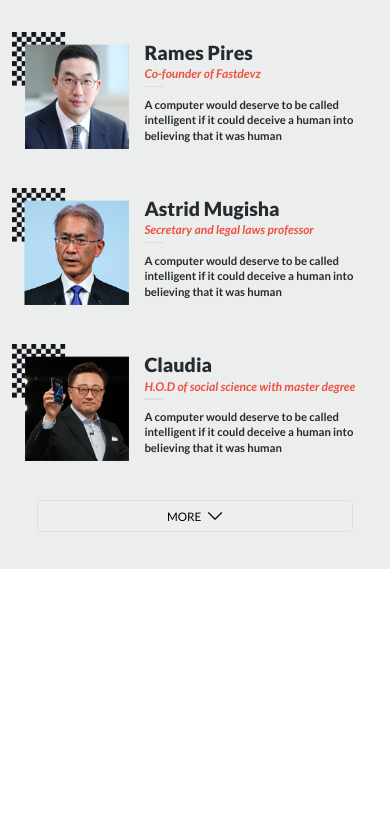
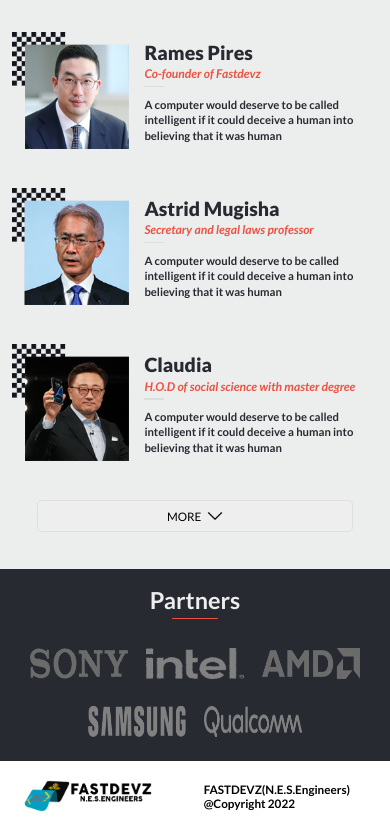
Before and after one commit to soulemanou-software/Capstone--pro--1, a website: page index.html in a window 390 px wide. Shown: the part 1774-2604 px from the top of the page. Before the commit the page ends 2343 px from the top, so only its background shows below. Drawn offline with Linux system fonts and the light colour scheme; a web font is replaced by a local one.

```diff
--- a/home.css
+++ b/home.css
@@ -423,3 +423,71 @@
   line-height: 4vw;
   width: 60vw;
 }
+/*footer section with partners*/
+footer{
+  display:flex;
+  flex-direction: column;
+  justify-content: center;
+  align-items: center;
+  padding: 0%;
+}
+.forter-head{
+  display:flex;
+  flex-direction: column;
+  justify-content: center;
+  align-items: center;
+  padding: 2.6%;
+  color: var(--forground-bg-color);
+  background: var(--bg-color);
+}
+.forter-head> h2{
+  padding: 2% 0% 0% 0%;
+  font-size: 6vw;
+  font-weight: 600;
+  font-family: 'Lato', sans-serif;
+  color: var(--text-color1);
+  text-align: center;
+}
+.forter-head> .line{
+  width: 12vw;
+  margin-top: 1%;
+  margin-bottom: 4%;
+  background-color: var(--text-color);
+  height: 0.35vw;
+  border-radius: 10px;
+}
+.partner-logos{
+  display: flex;
+  justify-content: center;
+  align-items: center;
+  flex-wrap: wrap;
+  gap: 5%;
+  width: 95vw;
+  height: 30vw;
+}
+.partner-logos> img{
+  width: 25vw;
+  height: 8vw;
+}
+.footer-footer{
+  display: flex;
+  flex-direction: row;
+  justify-content: space-between;
+  gap: 5%;
+  align-items: center;
+  width: auto;
+  background: var(--forground-bg-color1);
+}
+.footer-footer> img{
+  padding: 4%;
+  width: 35vw;
+  height: 10vw;
+}
+.footer-footer> p{
+  padding: 4%;
+  font-size: 3vw;
+  font-weight: 600;
+  width: auto;
+  font-family: 'Lato', sans-serif;
+  color: var(--text-color1);
+}
--- a/index.html
+++ b/index.html
@@ -129,6 +129,25 @@
             <button type="button">MORE <img src="Resources/images/icons8-expand-arrow-50.png" alt=""></button>
             <!-- end of show more btn-->
         </section>
+        <footer id="partners">
+            <div class="forter-head">
+                <h2>Partners</h2>
+                <div class="line"></div>
+                <div class="partner-logos">
+                    <img src="Resources/images/Sony-logo.png" alt="sony logo">
+                    <img src="Resources/images/Intel-logo.png" alt="intel logo">
+                    <img src="Resources/images/AMD-logo.png" alt="amd-logo">
+                    <img src="Resources/images/Samsung-logo.png" alt="samsung logo">
+                    <img src="Resources/images/Qualcomm-logo.png" alt="Qualcomm logo">
+                </div>
+            </div>
+            <div class="footer-footer">
+                <img src="Resources/images/my-logo.png" alt="FASTDEVZ logo">
+                <P>
+                    FASTDEVZ(N.E.S.Engineers) @Copyright 2022
+                </P>
+            </div>
+        </footer>
     <script src="js/app.js"></script>
 </body>
 </html>
```
